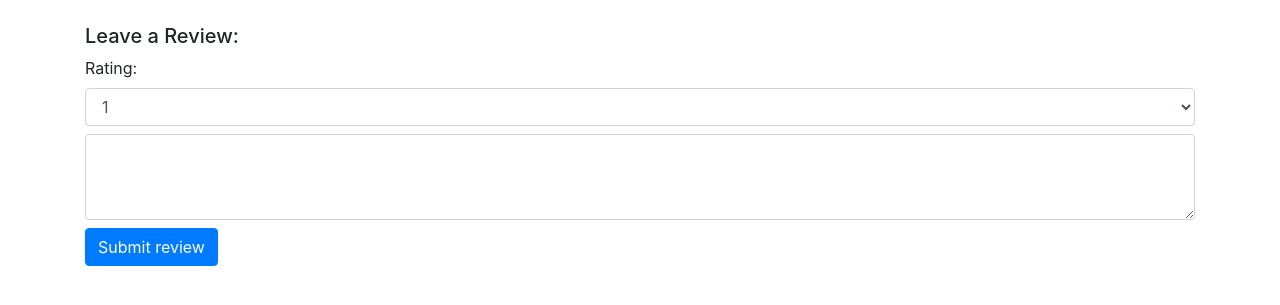
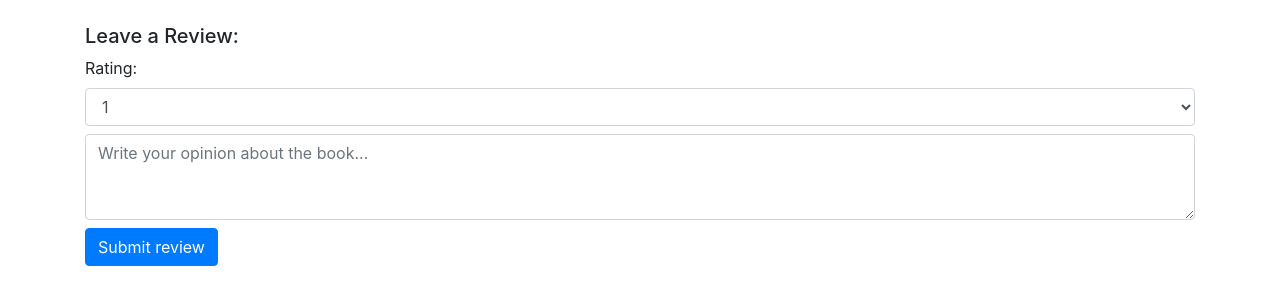
Before and after one commit to ValtrX/Project1Harvard, a Flask app: template templates/book.html in a window 1280 px wide. Shown: the part 246-551 px from the top of the page. Run offline with Flask 2, Linux system fonts and the light colour scheme; the template is opened without the code that fills it, so the values that code supplies are empty; the visitor is signed in with stand-in values (Sample User, id 1); parts of the project's set-up code (start-up, migrations or seed data) failed here and were passed over; some libraries are stand-ins or nearby versions.

Commit message:
Last fix: placeholder

```diff
--- a/templates/book.html
+++ b/templates/book.html
@@ -43,7 +43,7 @@
             <option>5</option>
         </select>
 
-        <textarea class="form-control mt-2" id="Review_Content" rows="3" name="content"></textarea>
+        <textarea class="form-control mt-2" id="Review_Content" rows="3" name="content" placeholder="Write your opinion about the book..."></textarea>
 
         <button type="submit" class="btn btn-primary mb-2 mt-2">Submit review</button>
     </form>
```
